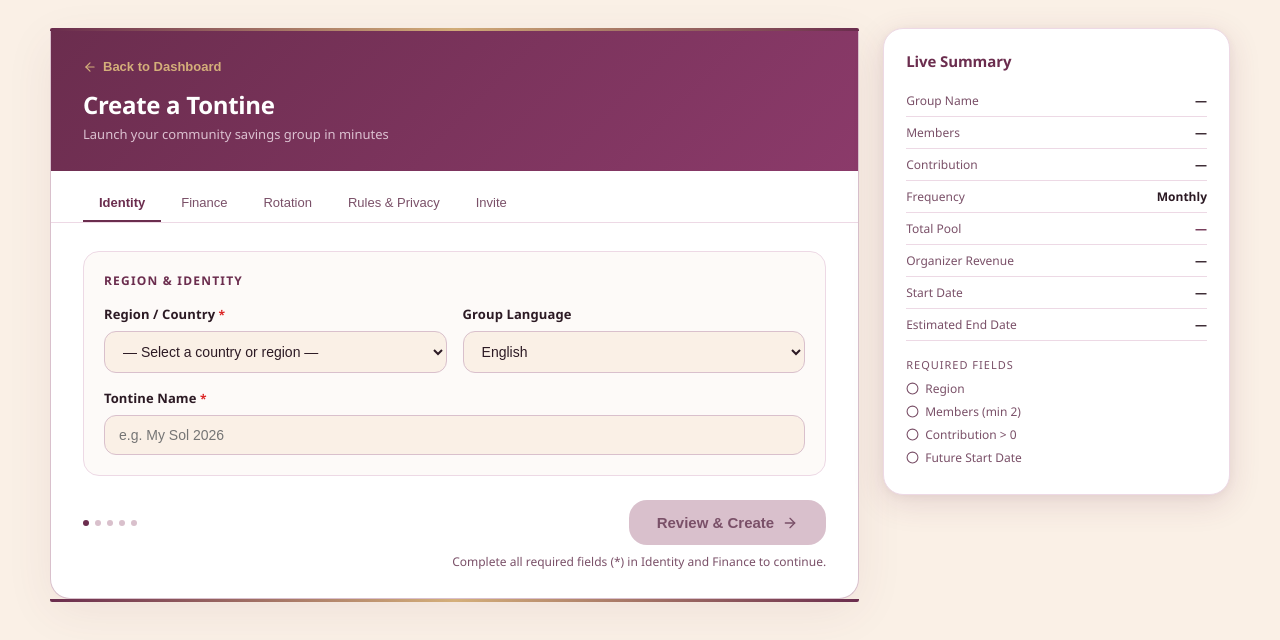
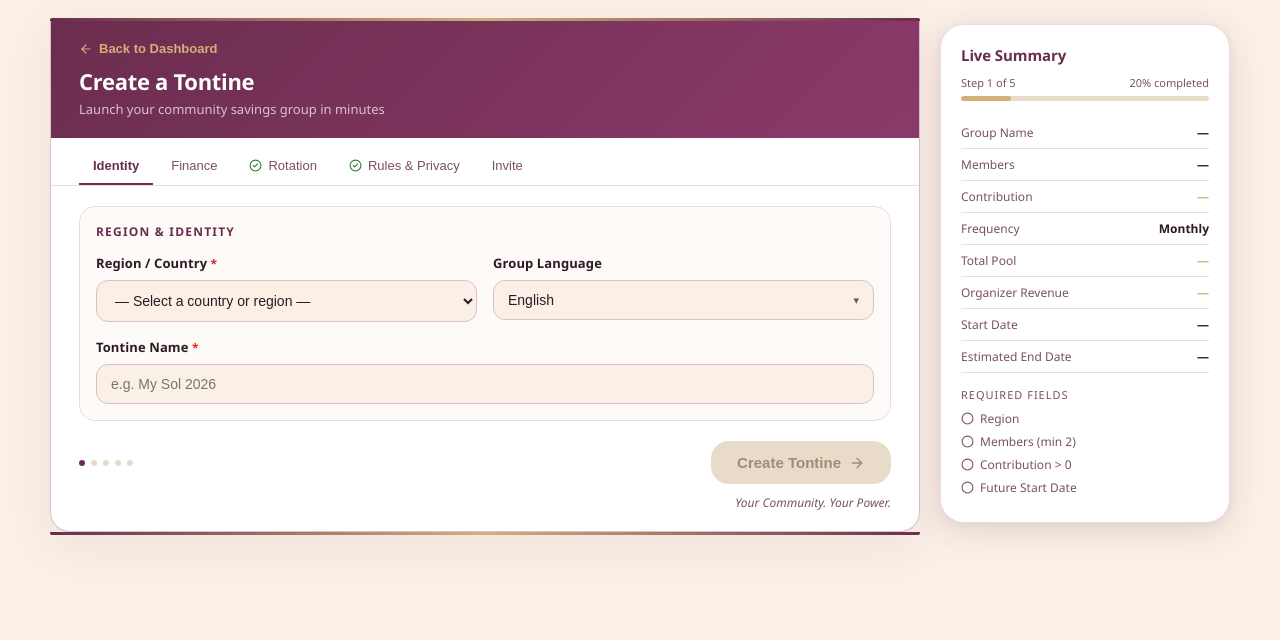
Before and after one commit to Rachelejr/tarsyn-app, a Next.js app: page /dashboard/create-tontine in a window 1280 px wide. Shown: the top 640 px of the page. Built offline with nearby package versions, Linux system fonts and the light colour scheme.

Commit message:
Final UI polish: wider form, progress indicator, completed tabs, searchable language, gold highlights

```diff
--- a/src/app/dashboard/create-tontine/page.tsx
+++ b/src/app/dashboard/create-tontine/page.tsx
@@ -99,7 +99,7 @@ const RULES_TEMPLATES = [
   { label: 'Custom', text: '' },
 ];
 const LANGUAGES = [
-  'English', 'French', 'Spanish', 'Portuguese', 'Haitian Creole', 'Arabic',
+  'English', 'French', 'Spanish', 'Portuguese', 'Arabic', 'Haitian Creole',
   'Wolof', 'Bambara', 'Fula (Fulani)', 'Hausa', 'Yoruba', 'Igbo', 'Twi',
   'Lingala', 'Swahili', 'Amharic', 'Somali', 'Kinyarwanda', 'Zulu', 'Xhosa',
   'Hindi', 'Other',
@@ -139,9 +139,41 @@ function FieldLabel({ label, required }: { label: string; required?: boolean })
 
 function Card({ title, children }: { title: string; children: React.ReactNode }) {
   return (
-    <div style={{ background: '#FDFAF8', border: `1px solid ${C.roseClair}`, borderRadius: '16px', padding: '20px', marginBottom: '16px' }}>
-      <p style={{ fontSize: '12px', fontWeight: '700', color: C.bordeaux, textTransform: 'uppercase', letterSpacing: '1.2px', margin: '0 0 16px' }}>{title}</p>
+    <div style={{ background: '#FDFAF8', border: `1px solid ${C.roseClair}`, borderRadius: '16px', padding: '16px', marginBottom: '12px' }}>
+      <p style={{ fontSize: '12px', fontWeight: '700', color: C.bordeaux, textTransform: 'uppercase', letterSpacing: '1.2px', margin: '0 0 14px' }}>{title}</p>
       {children}
+    </div>
+  );
+}
+
+function SearchableSelect({ value, onChange, options }: { value: string; onChange: (v: string) => void; options: string[] }) {
+  const [open, setOpen] = useState(false);
+  const [query, setQuery] = useState('');
+  const filtered = options.filter(o => o.toLowerCase().includes(query.toLowerCase()));
+  return (
+    <div style={{ position: 'relative' }}>
+      <button type="button" onClick={() => setOpen(o => !o)} className="tarsyn-field"
+        style={{ ...inp, textAlign: 'left', display: 'flex', justifyContent: 'space-between', alignItems: 'center', cursor: 'pointer' }}>
+        <span>{value}</span>
+        <span style={{ color: C.texteGris, fontSize: '11px' }}>▾</span>
+      </button>
+      {open && (
+        <div style={{ position: 'absolute', top: 'calc(100% + 4px)', left: 0, right: 0, background: 'white', border: `1.5px solid ${C.roseMoyen}`, borderRadius: '12px', boxShadow: '0 8px 24px rgba(107,45,78,0.18)', zIndex: 20, maxHeight: '260px', overflow: 'hidden', display: 'flex', flexDirection: 'column' }}>
+          <input autoFocus value={query} onChange={e => setQuery(e.target.value)} placeholder="Search language..."
+            style={{ border: 'none', borderBottom: `1px solid ${C.roseClair}`, padding: '10px 12px', fontSize: '13px', outline: 'none' }} />
+          <div style={{ overflowY: 'auto' }}>
+            {filtered.length === 0 && <div style={{ padding: '10px 12px', fontSize: '13px', color: C.texteGris }}>No match</div>}
+            {filtered.map(o => (
+              <div key={o} onClick={() => { onChange(o); setOpen(false); setQuery(''); }}
+                style={{ padding: '9px 12px', fontSize: '13px', cursor: 'pointer', background: o === value ? C.roseClair : 'white', color: C.texteFonce }}
+                onMouseEnter={e => (e.currentTarget.style.background = C.creme)}
+                onMouseLeave={e => (e.currentTarget.style.background = o === value ? C.roseClair : 'white')}>
+                {o}
+              </div>
+            ))}
+          </div>
+        </div>
+      )}
     </div>
   );
 }
@@ -190,6 +222,16 @@ export default function CreateTontinePage() {
   const organizerRevenue = totalPool * commissionRate;
   const cycleDuration = numM * (frequencyMonths[frequency] || 1);
   const isFormValid = !!(region && customName.trim().length >= 2 && numMembers && parseInt(numMembers) >= 2 && contribution && parseFloat(contribution) > 0 && startDate && commissionThreshold && parseFloat(commissionThreshold) > 0);
+
+  const tabCompletion: Record<string, boolean> = {
+    identity: !!region && customName.trim().length >= 2,
+    finance: !!numMembers && parseInt(numMembers) >= 2 && !!contribution && parseFloat(contribution) > 0 && !!startDate && !!commissionThreshold && parseFloat(commissionThreshold) > 0,
+    rotation: true,
+    rules: !!rules.trim(),
+    invite: emailList.length > 0,
+  };
+  const currentStepIndex = TABS.findIndex(t => t.key === activeTab);
+  const progressPercent = Math.round(((currentStepIndex + 1) / TABS.length) * 100);
 
   const depositAmount = depositMode === 'No Deposit'
     ? 0
@@ -435,41 +477,42 @@ export default function CreateTontinePage() {
 
   // ── MAIN FORM (LANDSCAPE) ────────────────────────────────────────
   return (
-    <div style={{ minHeight: '100vh', background: C.creme, padding: '28px 16px' }}>
+    <div style={{ minHeight: '100vh', background: C.creme, padding: '18px 16px' }}>
       {sharedStyles}
-      <div className="tarsyn-tontine-grid" style={{ maxWidth: '1180px', margin: '0 auto', display: 'grid', gridTemplateColumns: '7fr 3fr', gap: '24px', alignItems: 'start' }}>
+      <div className="tarsyn-tontine-grid" style={{ maxWidth: '1180px', margin: '0 auto', display: 'grid', gridTemplateColumns: '3fr 1fr', gap: '20px', alignItems: 'start' }}>
 
         {/* FORM */}
         <div>
           <div style={{ height: '3px', background: `linear-gradient(90deg, ${C.bordeaux}, ${C.dore}, ${C.bordeaux})`, borderRadius: '2px 2px 0 0' }} />
           <div style={{ background: '#fff', borderRadius: '0 0 20px 20px', border: `1px solid ${C.roseMoyen}`, borderTop: 'none', boxShadow: '0 12px 48px rgba(107,45,78,0.08)', overflow: 'hidden' }}>
 
-            <div style={{ background: `linear-gradient(135deg, ${C.bordeaux} 0%, #8B3A6A 100%)`, padding: '28px 32px' }}>
+            <div style={{ background: `linear-gradient(135deg, ${C.bordeaux} 0%, #8B3A6A 100%)`, padding: '20px 28px' }}>
               <button className="tarsyn-btn" onClick={() => router.push('/dashboard')}
-                style={{ background: 'none', border: 'none', cursor: 'pointer', color: C.dore, fontSize: '13px', fontWeight: '600', marginBottom: '14px', padding: 0, display: 'flex', alignItems: 'center', gap: '6px' }}>
+                style={{ background: 'none', border: 'none', cursor: 'pointer', color: C.dore, fontSize: '13px', fontWeight: '600', marginBottom: '10px', padding: 0, display: 'flex', alignItems: 'center', gap: '6px' }}>
                 <ArrowLeft size={14} /> Back to Dashboard
               </button>
-              <h1 style={{ color: 'white', fontSize: '24px', fontWeight: '700', margin: '0 0 4px', letterSpacing: '-0.3px' }}>Create a Tontine</h1>
+              <h1 style={{ color: 'white', fontSize: '22px', fontWeight: '700', margin: '0 0 4px', letterSpacing: '-0.3px' }}>Create a Tontine</h1>
               <p style={{ color: C.roseClair, fontSize: '13px', margin: 0, opacity: 0.85 }}>Launch your community savings group in minutes</p>
             </div>
 
             {/* MINI STEP NAVIGATION */}
-            <div className="tarsyn-tabs" style={{ display: 'flex', gap: '4px', padding: '14px 32px 0', borderBottom: `1px solid ${C.roseClair}` }}>
+            <div className="tarsyn-tabs" style={{ display: 'flex', gap: '4px', padding: '10px 28px 0', borderBottom: `1px solid ${C.roseClair}` }}>
               {TABS.map(t => (
                 <button key={t.key} className="tarsyn-tab" onClick={() => setActiveTab(t.key)}
                   style={{
-                    padding: '10px 16px', border: 'none', background: 'none', cursor: 'pointer',
+                    padding: '10px 14px', border: 'none', background: 'none', cursor: 'pointer',
                     fontSize: '13px', fontWeight: activeTab === t.key ? '700' : '500',
                     color: activeTab === t.key ? C.bordeaux : C.texteGris,
                     borderBottom: activeTab === t.key ? `2px solid ${C.bordeaux}` : '2px solid transparent',
-                    whiteSpace: 'nowrap',
+                    whiteSpace: 'nowrap', display: 'flex', alignItems: 'center', gap: '6px',
                   }}>
+                  {tabCompletion[t.key] && <CheckCircle2 size={13} color={activeTab === t.key ? C.bordeaux : '#2E7D32'} />}
                   {t.label}
                 </button>
               ))}
             </div>
 
-            <div style={{ padding: '28px 32px' }}>
+            <div style={{ padding: '20px 28px' }}>
 
               {/* ── IDENTITY TAB ─────────────────────────────── */}
               {activeTab === 'identity' && (
@@ -489,9 +532,7 @@ export default function CreateTontinePage() {
                     </div>
                     <div>
                       <FieldLabel label="Group Language" />
-                      <select className="tarsyn-field" value={language} onChange={e => setLanguage(e.target.value)} style={inp}>
-                        {LANGUAGES.map(l => <option key={l} value={l}>{l}</option>)}
-                      </select>
+                      <SearchableSelect value={language} onChange={setLanguage} options={LANGUAGES} />
                     </div>
                   </div>
                   <div>
@@ -537,8 +578,11 @@ export default function CreateTontinePage() {
                   </Card>
 
                   <Card title="Initial Deposit">
-                    <p style={{ fontSize: '12px', color: C.texteGris, margin: '0 0 12px' }}>
+                    <p style={{ fontSize: '12px', color: C.texteGris, margin: '0 0 4px' }}>
                       Optional or required depending on admin settings and local practice.
+                    </p>
+                    <p style={{ fontSize: '11px', color: C.texteGris, margin: '0 0 12px', fontStyle: 'italic' }}>
+                      Deposit may be mandatory depending on local practices.
                     </p>
                     <div style={{ display: 'flex', gap: '8px', marginBottom: depositMode !== 'No Deposit' ? '16px' : 0, flexWrap: 'wrap' }}>
                       {DEPOSIT_MODES.map(d => (
@@ -673,26 +717,26 @@ export default function CreateTontinePage() {
                   </Card>
 
                   <Card title="Privacy Mode">
-                    <div className="tarsyn-row-2" style={{ display: 'grid', gridTemplateColumns: '1fr 1fr', gap: '8px', marginBottom: '16px' }}>
+                    <div className="tarsyn-row-2" style={{ display: 'grid', gridTemplateColumns: '1fr 1fr', gap: '8px', marginBottom: '12px' }}>
                       {PRIVACY_MODES.map(p => (
                         <div key={p.value} className="tarsyn-privacy-card" onClick={() => setPrivacyMode(p.value)}
-                          style={{ border: `2px solid ${privacyMode === p.value ? C.bordeaux : C.roseMoyen}`, borderRadius: '14px', padding: '12px 16px', cursor: 'pointer', background: privacyMode === p.value ? C.roseClair : 'white' }}>
-                          <p style={{ color: C.bordeaux, fontWeight: '700', fontSize: '13px', margin: '0 0 4px', display: 'flex', alignItems: 'center', justifyContent: 'space-between' }}>
+                          style={{ border: `2px solid ${privacyMode === p.value ? C.bordeaux : C.roseMoyen}`, borderRadius: '12px', padding: '8px 12px', cursor: 'pointer', background: privacyMode === p.value ? C.roseClair : 'white' }}>
+                          <p style={{ color: C.bordeaux, fontWeight: '700', fontSize: '13px', margin: '0 0 2px', display: 'flex', alignItems: 'center', justifyContent: 'space-between' }}>
                             {p.value}
-                            {privacyMode === p.value && <CheckCircle2 size={14} color={C.bordeaux} />}
+                            {privacyMode === p.value && <CheckCircle2 size={13} color={C.bordeaux} />}
                           </p>
-                          <p style={{ color: C.texteGris, fontSize: '11px', margin: 0 }}>{p.desc}</p>
+                          <p style={{ color: C.texteGris, fontSize: '10px', margin: 0 }}>{p.desc}</p>
                         </div>
                       ))}
                     </div>
                     <div onClick={() => setConfidential(p => !p)}
-                      style={{ display: 'flex', alignItems: 'center', gap: '14px', padding: '14px 16px', background: confidential ? C.roseClair : '#FDFAF8', border: `1.5px solid ${confidential ? C.bordeaux : C.roseMoyen}`, borderRadius: '14px', cursor: 'pointer', transition: 'background 0.2s ease, border-color 0.2s ease' }}>
-                      <div style={{ width: '20px', height: '20px', borderRadius: '6px', border: `2px solid ${confidential ? C.bordeaux : C.roseMoyen}`, background: confidential ? C.bordeaux : 'white', display: 'flex', alignItems: 'center', justifyContent: 'center', color: 'white', flexShrink: 0, transition: 'background 0.2s ease, border-color 0.2s ease' }}>
-                        {confidential && <Check size={12} />}
+                      style={{ display: 'flex', alignItems: 'center', gap: '12px', padding: '10px 14px', background: confidential ? C.roseClair : '#FDFAF8', border: `1.5px solid ${confidential ? C.bordeaux : C.roseMoyen}`, borderRadius: '12px', cursor: 'pointer', transition: 'background 0.2s ease, border-color 0.2s ease' }}>
+                      <div style={{ width: '18px', height: '18px', borderRadius: '5px', border: `2px solid ${confidential ? C.bordeaux : C.roseMoyen}`, background: confidential ? C.bordeaux : 'white', display: 'flex', alignItems: 'center', justifyContent: 'center', color: 'white', flexShrink: 0, transition: 'background 0.2s ease, border-color 0.2s ease' }}>
+                        {confidential && <Check size={11} />}
                       </div>
                       <div>
-                        <div style={{ fontSize: '13px', fontWeight: '600', color: C.texteFonce }}>Confidential Mode (additional toggle)</div>
-                        <div style={{ fontSize: '11px', color: C.texteGris, marginTop: '2px' }}>Members only see their TYN-ID, not each other's names — applies on top of the privacy mode above</div>
+                        <div style={{ fontSize: '12px', fontWeight: '600', color: C.texteFonce }}>Confidential Mode (additional toggle)</div>
+                        <div style={{ fontSize: '10px', color: C.texteGris, marginTop: '1px' }}>Members only see their TYN-ID, not each other's names — applies on top of the privacy mode above</div>
                       </div>
                     </div>
                   </Card>
@@ -703,9 +747,9 @@ export default function CreateTontinePage() {
               {activeTab === 'invite' && (
                 <Card title="Invite Members">
                   <FieldLabel label="Invite by Email" />
-                  <div style={{ background: C.creme, border: `1.5px dashed ${C.roseMoyen}`, borderRadius: '14px', padding: '16px' }}>
+                  <div style={{ background: C.creme, border: `1.5px dashed ${C.roseMoyen}`, borderRadius: '12px', padding: '12px' }}>
                     {emailList.length > 0 && (
-                      <div style={{ display: 'flex', flexWrap: 'wrap', gap: '6px', marginBottom: '10px' }}>
+                      <div style={{ display: 'flex', flexWrap: 'wrap', gap: '6px', marginBottom: '8px' }}>
                         {emailList.map(email => (
                           <span key={email} style={{ background: C.roseClair, color: C.bordeaux, fontSize: '12px', padding: '4px 10px', borderRadius: '20px', display: 'flex', alignItems: 'center', gap: '6px' }}>
                             {email}
@@ -722,12 +766,12 @@ export default function CreateTontinePage() {
                         placeholder="e.g. member@gmail.com"
                         style={{ ...inp, flex: 1, background: 'white' }} />
                       <button className="tarsyn-btn" onClick={addEmail}
-                        style={{ padding: '11px 18px', background: C.bordeaux, color: 'white', border: 'none', borderRadius: '12px', fontSize: '13px', fontWeight: '600', cursor: 'pointer', display: 'flex', alignItems: 'center', gap: '6px' }}>
+                        style={{ padding: '10px 16px', background: C.bordeaux, color: 'white', border: 'none', borderRadius: '12px', fontSize: '13px', fontWeight: '600', cursor: 'pointer', display: 'flex', alignItems: 'center', gap: '6px' }}>
                         <UserPlus size={14} /> Add
                       </button>
                     </div>
-                    <p style={{ fontSize: '12px', color: C.texteGris, margin: '8px 0 0' }}>Press Enter or click Add</p>
                   </div>
+                  <p style={{ fontSize: '11px', color: C.texteGris, margin: '8px 0 0' }}>Press Enter or click Add</p>
                 </Card>
               )}
 
@@ -737,22 +781,20 @@ export default function CreateTontinePage() {
                 </div>
               )}
 
-              <div style={{ display: 'flex', justifyContent: 'space-between', alignItems: 'center', marginTop: '24px', gap: '12px' }}>
+              <div style={{ display: 'flex', justifyContent: 'space-between', alignItems: 'center', marginTop: '20px', gap: '12px' }}>
                 <div style={{ display: 'flex', gap: '6px' }}>
                   {TABS.map((t, i) => (
-                    <span key={t.key} style={{ width: '6px', height: '6px', borderRadius: '50%', background: TABS.findIndex(x => x.key === activeTab) >= i ? C.bordeaux : C.roseMoyen }} />
+                    <span key={t.key} style={{ width: '6px', height: '6px', borderRadius: '50%', background: TABS.findIndex(x => x.key === activeTab) >= i ? C.bordeaux : '#E8DCC8' }} />
                   ))}
                 </div>
                 <button className="tarsyn-btn" onClick={handleReview} disabled={!isFormValid || saving}
-                  style={{ padding: '14px 28px', background: !isFormValid ? C.roseMoyen : C.bordeaux, color: !isFormValid ? C.texteGris : 'white', border: 'none', borderRadius: '18px', fontSize: '15px', fontWeight: '700', cursor: !isFormValid ? 'not-allowed' : 'pointer', boxShadow: !isFormValid ? 'none' : `0 4px 20px rgba(107,45,78,0.35)`, display: 'flex', alignItems: 'center', gap: '8px' }}>
-                  {saving ? 'Creating...' : <>Review & Create <ArrowRight size={16} /></>}
+                  style={{ padding: '13px 26px', background: !isFormValid ? '#E8DCC8' : C.bordeaux, color: !isFormValid ? '#9C8F78' : 'white', border: 'none', borderRadius: '18px', fontSize: '15px', fontWeight: '700', cursor: !isFormValid ? 'not-allowed' : 'pointer', boxShadow: !isFormValid ? 'none' : `0 4px 20px rgba(107,45,78,0.35)`, display: 'flex', alignItems: 'center', gap: '8px' }}>
+                  {saving ? 'Creating...' : <>Create Tontine <ArrowRight size={16} /></>}
                 </button>
               </div>
-              {!isFormValid && (
-                <p style={{ color: C.texteGris, fontSize: '12px', textAlign: 'right', marginTop: '8px' }}>
-                  Complete all required fields (*) in Identity and Finance to continue.
-                </p>
-              )}
+              <p style={{ textAlign: 'right', fontSize: '12px', color: C.texteGris, marginTop: '10px', fontStyle: 'italic' }}>
+                Your Community. Your Power.
+              </p>
             </div>
           </div>
           <div style={{ height: '3px', background: `linear-gradient(90deg, ${C.bordeaux}, ${C.dore}, ${C.bordeaux})`, borderRadius: '0 0 2px 2px' }} />
@@ -760,31 +802,42 @@ export default function CreateTontinePage() {
 
         {/* LIVE SUMMARY CARD — simplified content */}
         <div className="tarsyn-live-summary">
-          <div style={{ background: 'white', borderRadius: '20px', padding: '22px', boxShadow: '0 8px 32px rgba(107,45,78,0.14), 0 2px 8px rgba(107,45,78,0.06)', border: `1px solid ${C.roseClair}` }}>
-            <h3 style={{ color: C.bordeaux, fontSize: '15px', fontWeight: '800', margin: '0 0 14px', letterSpacing: '-0.1px' }}>Live Summary</h3>
+          <div style={{ background: 'white', borderRadius: '24px', padding: '20px', boxShadow: '0 8px 32px rgba(107,45,78,0.14), 0 2px 8px rgba(107,45,78,0.06)', border: `1px solid ${C.roseClair}` }}>
+            <h3 style={{ color: C.bordeaux, fontSize: '15px', fontWeight: '800', margin: '0 0 10px', letterSpacing: '-0.1px' }}>Live Summary</h3>
+
+            <div style={{ marginBottom: '16px' }}>
+              <div style={{ display: 'flex', justifyContent: 'space-between', fontSize: '11px', color: C.texteGris, marginBottom: '6px' }}>
+                <span>Step {currentStepIndex + 1} of {TABS.length}</span>
+                <span>{progressPercent}% completed</span>
+              </div>
+              <div style={{ height: '5px', background: '#E8DCC8', borderRadius: '4px', overflow: 'hidden' }}>
+                <div style={{ height: '100%', width: `${progressPercent}%`, background: C.dore, borderRadius: '4px', transition: 'width 0.3s ease' }} />
+              </div>
+            </div>
+
             {[
               { label: 'Group Name', value: customName || selectedRegion?.name || '—' },
               { label: 'Members', value: numMembers || '—' },
-              { label: 'Contribution', value: contribution ? `${contribution} ${currency}` : '—' },
+              { label: 'Contribution', value: contribution ? `${contribution} ${currency}` : '—', gold: true },
               { label: 'Frequency', value: frequency },
               ...(depositMode !== 'No Deposit' ? [{ label: 'Initial Deposit', value: depositAmount > 0 ? `${depositAmount.toFixed(2)} ${currency}` : '—' }] : []),
-              { label: 'Total Pool', value: totalPool > 0 ? `${totalPool} ${currency}` : '—', highlight: true },
-              { label: 'Organizer Revenue', value: organizerRevenue > 0 ? `${organizerRevenue.toFixed(2)} ${currency}` : '—' },
+              { label: 'Total Pool', value: totalPool > 0 ? `${totalPool} ${currency}` : '—', gold: true },
+              { label: 'Organizer Revenue', value: organizerRevenue > 0 ? `${organizerRevenue.toFixed(2)} ${currency}` : '—', gold: true },
               { label: 'Start Date', value: startDate || '—' },
               { label: 'Estimated End Date', value: estimatedEndDate },
             ].map(item => (
               <div key={item.label} style={{ display: 'flex', justifyContent: 'space-between', padding: '7px 0', borderBottom: `1px solid ${C.roseClair}` }}>
                 <span style={{ color: C.texteGris, fontSize: '12px' }}>{item.label}</span>
-                <span className="tarsyn-summary-value" style={{ color: (item as any).highlight ? C.bordeaux : C.texteFonce, fontWeight: (item as any).highlight ? '800' : '600', fontSize: '12px' }}>{item.value}</span>
+                <span className="tarsyn-summary-value" style={{ color: (item as any).gold ? C.dore : C.texteFonce, fontWeight: (item as any).gold ? '800' : '600', fontSize: '12px' }}>{item.value}</span>
               </div>
             ))}
             {totalPool > 0 && (
-              <div style={{ marginTop: '16px', background: `linear-gradient(135deg, ${C.bordeaux}, #8B3A6A)`, borderRadius: '14px', padding: '16px', textAlign: 'center' }}>
+              <div style={{ marginTop: '14px', background: `linear-gradient(135deg, ${C.bordeaux}, #8B3A6A)`, borderRadius: '14px', padding: '14px', textAlign: 'center' }}>
                 <p style={{ color: C.roseClair, fontSize: '11px', margin: '0 0 4px', textTransform: 'uppercase', letterSpacing: '1px' }}>TOTAL POOL</p>
                 <p className="tarsyn-summary-value" style={{ color: C.dore, fontSize: '22px', fontWeight: '800', margin: '0' }}>{totalPool} {currency}</p>
               </div>
             )}
-            <div style={{ marginTop: '16px' }}>
+            <div style={{ marginTop: '14px' }}>
               <p style={{ color: C.texteGris, fontSize: '11px', margin: '0 0 8px', textTransform: 'uppercase', letterSpacing: '1px' }}>Required fields</p>
               {[
                 { label: 'Region', done: !!region },
```
